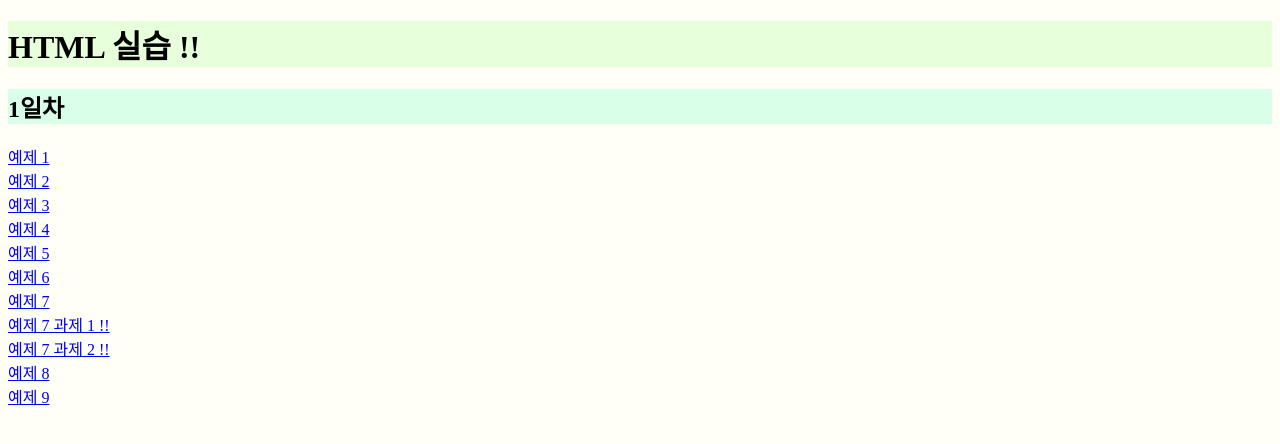
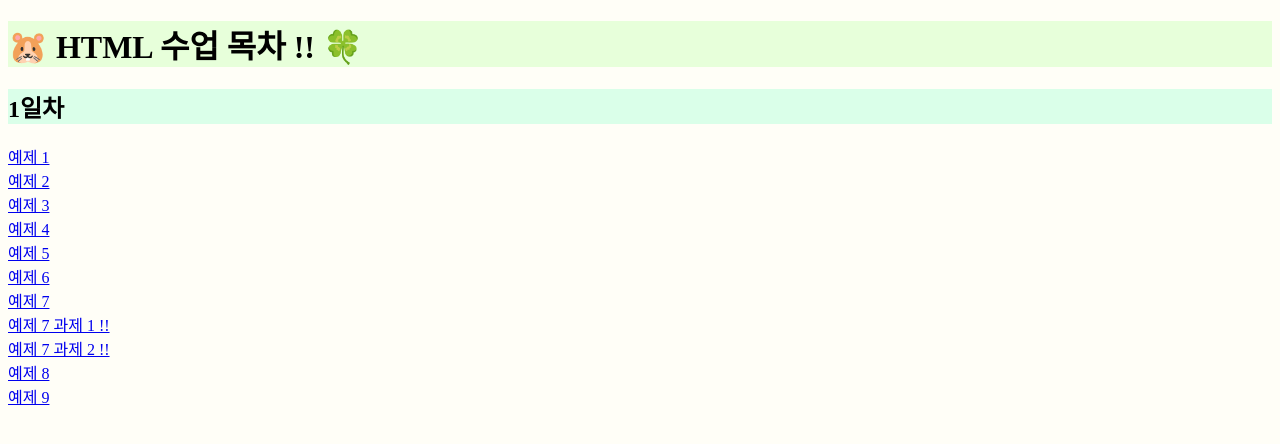
Before and after one commit to BBiT808/html, a plain HTML site: page index.html in a window 1280 px wide. Drawn offline with Linux system fonts and the light colour scheme.

Commit message:
20250423 인덱스 수정 ㅋㅋ

```diff
--- a/index.html
+++ b/index.html
@@ -6,7 +6,7 @@
     <title>🐹 HTML 수업 목차 !! 🍀</title>
 </head>
 <body style ="background-color : rgb(255, 254, 247)"></body>
-    <h1 style ="background-color : rgb(231, 255, 218)"> HTML 실습 !! </h1>
+    <h1 style ="background-color : rgb(231, 255, 218)"> 🐹 HTML 수업 목차 !! 🍀 </h1>
     <h2 style ="background-color : rgb(218, 255, 233)"> 1일차 </h2>
     <!--(a[href="ex01-0$.html"]{예제 $}+br)*9-->
     <a href="ex01-01.html">예제 1</a><br />
```
